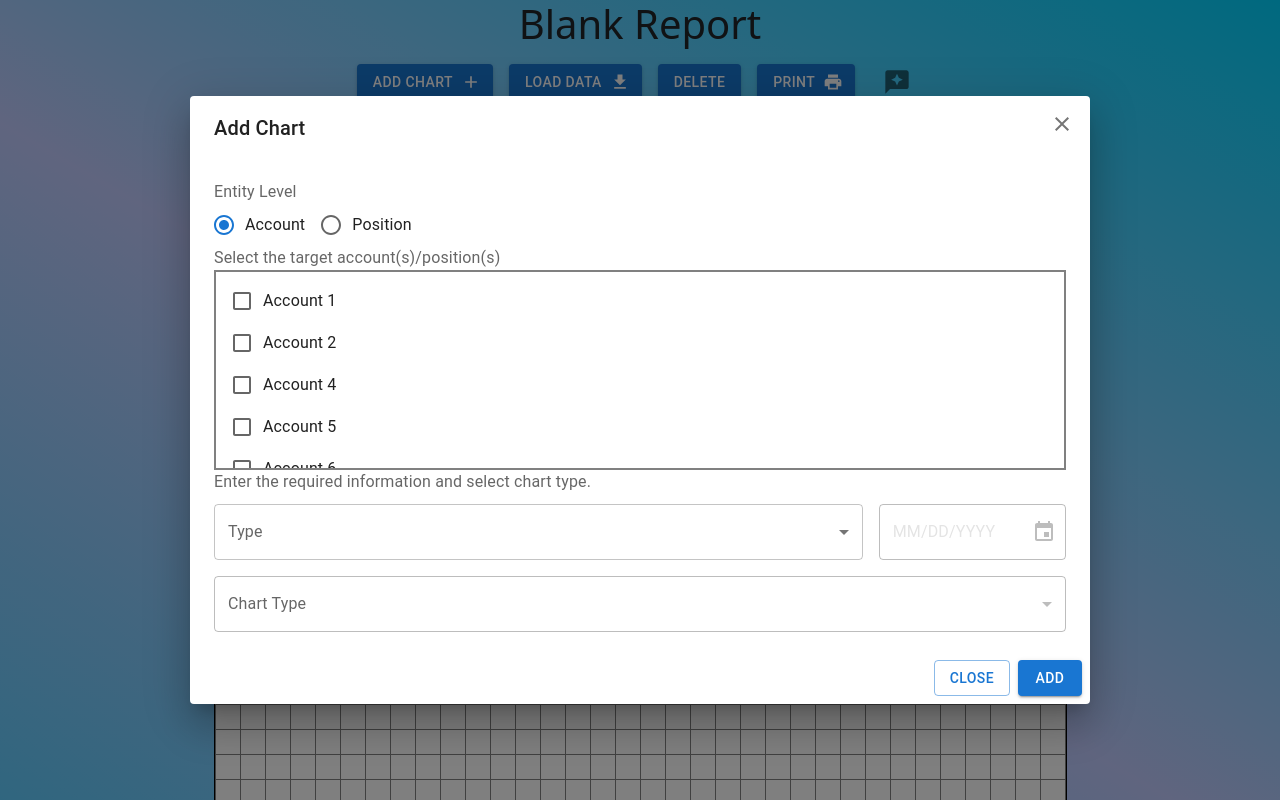
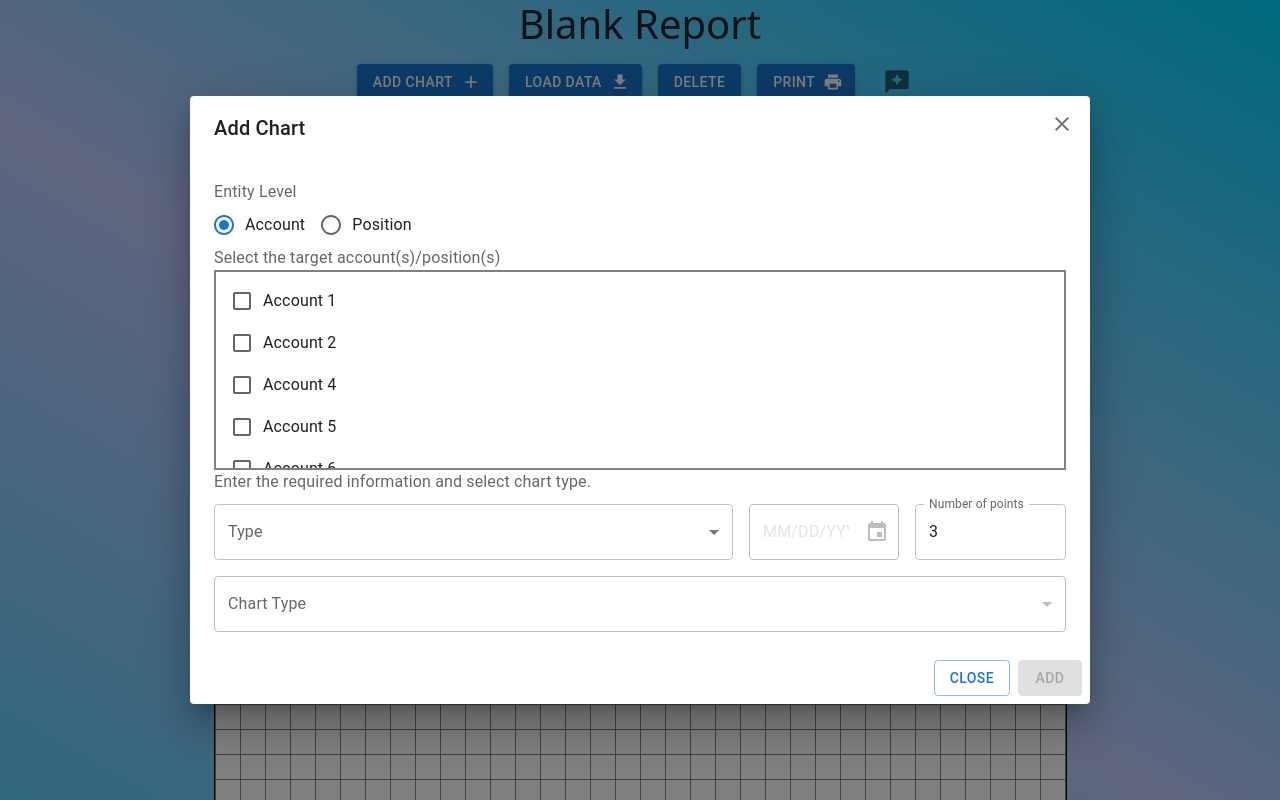
Before and after one commit to ethany80/PerformanceEngineUI, a React (Vite) app: page / in a window 1280 px wide. Both pictures are taken after a click on the button "ADD CHART". Shown: the top 800 px of the page. Built offline with nearby package versions, Linux system fonts and the light colour scheme.

Commit message:
Add number of points to add menu and field validation

```diff
--- a/src/components/AddDialog/AddDialog.tsx
+++ b/src/components/AddDialog/AddDialog.tsx
@@ -58,6 +58,9 @@ const AddDialog: React.FC<Props> = (props) => {
     const [range2, setRange2] = useState<Dayjs|null>(null);
     const [graphType, setGraphType] = useState<string>("");
     const [allowedGraphTypes, setAllowedGraphTypes] = useState<string[]>([]);
+    const [numberPoints, setNumberPoints] = useState<number>(3);
+    const [numberPointsStr, setNumberPointsStr] = useState<string>("3");
+    const [numberPointsError, setNumberPointsError] = useState<boolean>(false);
     const [graphTypeEnabled, setGraphTypeEnabled] = useState<boolean>(false);
 
     const [posEntities, setPosEntities] = useState<Record<string, Entity>>({});
@@ -127,6 +130,41 @@ const AddDialog: React.FC<Props> = (props) => {
         setMultiSelectedPositions(tempMultiSelect);
     };
 
+    const isTrueInRecord = (rec: [string, boolean][]): boolean => {
+        for (const [,val] of rec) {
+            if (val) {
+                return  true;
+            }
+        }
+
+        return false;
+    }
+
+    const validateFields = (): boolean => {
+        return (
+            (idType == "ACC" &&
+                isTrueInRecord(Object.entries(multiSelectedAccounts)) &&
+                selectedType != "" &&
+                range1 != null &&
+                (
+                    (props.dataTypes[selectedType].range2Enabled && range2 != null) ||
+                    (!props.dataTypes[selectedType].range2Enabled)
+                ) &&
+                !numberPointsError
+            ) ||
+            (idType == "POS" &&
+                isTrueInRecord(Object.entries(multiSelectedPositions)) &&
+                selectedType != "" &&
+                range1 != null &&
+                (
+                    (props.dataTypes[selectedType].range2Enabled && range2 != null) ||
+                    (!props.dataTypes[selectedType].range2Enabled)
+                ) &&
+                !numberPointsError
+            )
+        );
+    }
+
     const addBtnSubmit = () => {
         const range1Str = range1 ? range1.toString() : "NULL";
         const range2Str = range2 ? range2.toString() : "NULL";
@@ -135,7 +173,6 @@ const AddDialog: React.FC<Props> = (props) => {
             type: selectedType,
             range: [range1Str, range2Str],
             chartType: graphType
-
         }
 
         const newId = newReq.id + props.nextId.toString();
@@ -293,6 +330,24 @@ const AddDialog: React.FC<Props> = (props) => {
                             }
 
                         </LocalizationProvider>
+                        <FormControl>
+                                <TextField
+                                    variant='outlined'
+                                    value={numberPointsStr}
+                                    label={"Number of points"}
+                                    error={numberPointsError}
+                                    onChange={(e: React.ChangeEvent<HTMLInputElement>) => {
+                                        const intVal = parseInt(e.target.value);
+                                        if (Number.isNaN(intVal)) {
+                                            setNumberPointsError(true);
+                                        } else {
+                                            setNumberPointsError(false);
+                                            setNumberPoints(intVal);
+                                        }
+
+                                        setNumberPointsStr(e.target.value);
+                                    }} />
+                            </FormControl>
                     </Stack>
                     {/* Chart Type */}
                     <FormControl sx={{ paddingTop: "20" }} fullWidth>
@@ -303,9 +358,19 @@ const AddDialog: React.FC<Props> = (props) => {
                             onChange={(e: SelectChangeEvent) => {
                                 setGraphType(e.target.value);
                             }}
-                            disabled={!(
-                                (selectedType != "" && props.dataTypes[selectedType].range2Enabled && range2 != null && range1 != null) ||
-                                (selectedType != "" && !props.dataTypes[selectedType].range2Enabled && range1 != null)
+                            disabled={
+                                !(
+                                    (
+                                        selectedType != "" &&
+                                        props.dataTypes[selectedType].range2Enabled && range2 != null &&
+                                        range1 != null &&
+                                        !numberPointsError
+                                    ) ||
+                                    (
+                                        selectedType != "" &&
+                                        !props.dataTypes[selectedType].range2Enabled && range1 != null &&
+                                        !numberPointsError
+                                    )
                                 )}>
                             {allowedGraphTypes.map((type) => (
                                 <MenuItem key={type} value={type}>{type}</MenuItem>
@@ -316,7 +381,7 @@ const AddDialog: React.FC<Props> = (props) => {
             </DialogContent>
             <DialogActions>
                 <Button variant='outlined' onClick={closeAddDialog}>Close</Button>
-                <Button variant='contained' onClick={addBtnSubmit}>Add</Button>
+                <Button variant='contained' disabled={!validateFields()} onClick={addBtnSubmit}>Add</Button>
             </DialogActions>
         </Dialog>
     );
```
